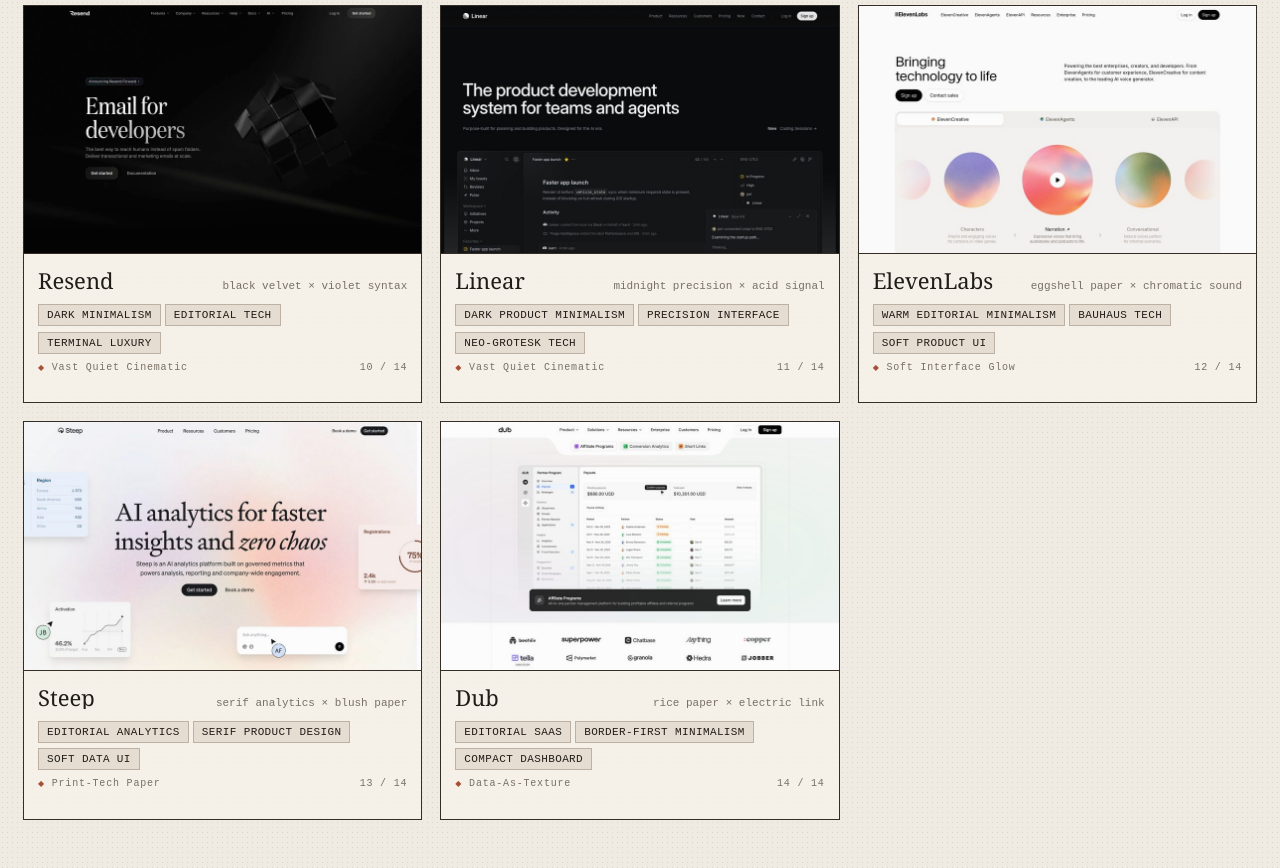
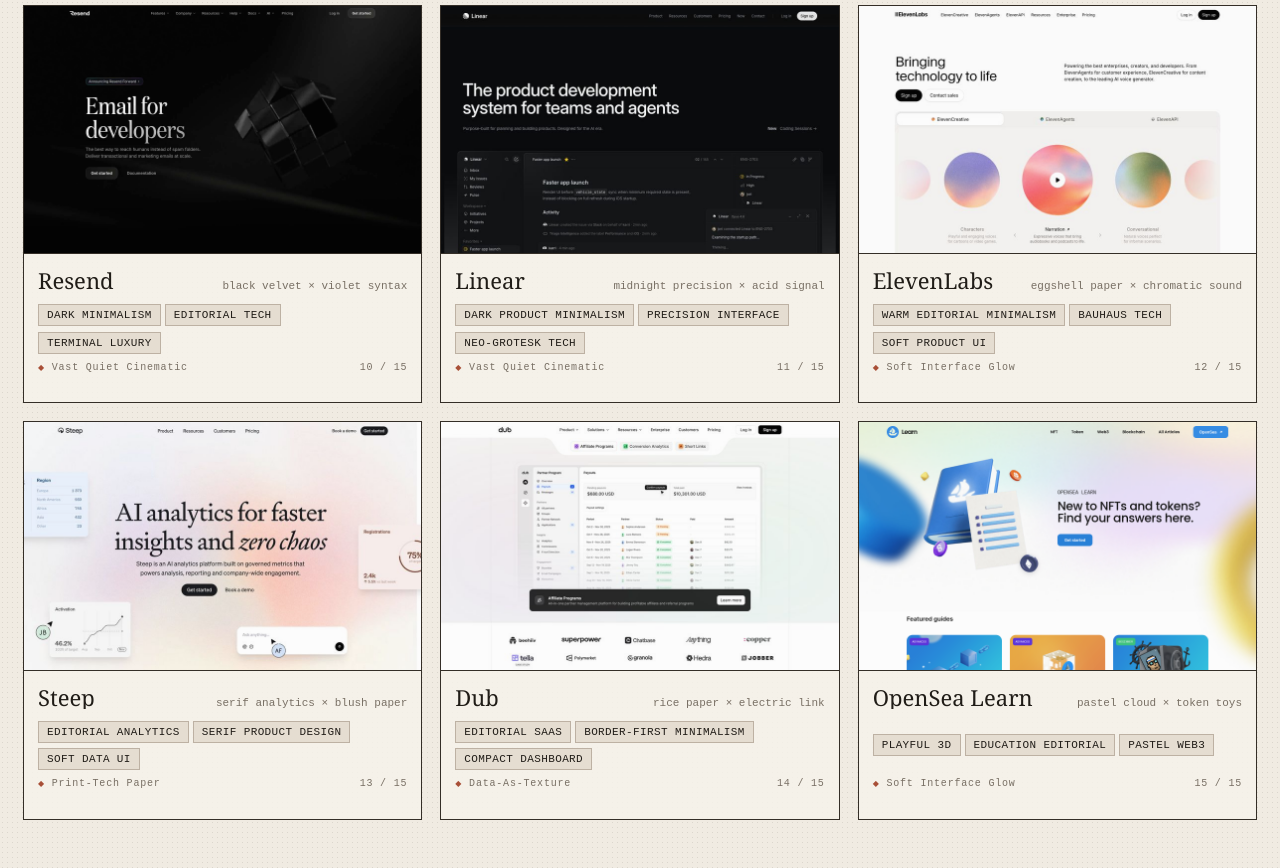
Before and after one commit to bresends/moodboard, a React (Vite) app: page / in a window 1280 px wide. Shown: the part 1370-2238 px from the top of the page. Built offline with nearby package versions, Linux system fonts and the light colour scheme.

Commit message:
feat(references): add opensea learn study
Keep the pastel educational language and tactile illustration approach
available as a separate onboarding reference.

```diff
--- a/src/data.ts
+++ b/src/data.ts
@@ -525,4 +525,46 @@
       ],
     },
   },
+  {
+    id: 15,
+    title: 'OpenSea Learn',
+    note: 'pastel cloud × token toys',
+    category: 'Soft Interface Glow',
+    styles: ['playful 3D', 'education editorial', 'pastel Web3'],
+    tags: [
+      'atmospheric pastel gradient',
+      'toy-like 3D illustration',
+      'bold geometric headline',
+      'saturated learning cards',
+    ],
+    searchTerms: [
+      'playful 3D education landing page',
+      'pastel Web3 onboarding website',
+      'soft gradient learning hub design',
+    ],
+    image: 'images/opensea-learn.png',
+    alt: 'OpenSea Learn com livro e ficha em 3D sobre névoa pastel, título geométrico e cartões educacionais coloridos.',
+    referenceStyle: true,
+    sourceUrl: 'https://opensea.io/learn',
+    guide: {
+      palette: [
+        { name: 'Cloud White', value: '#ffffff' },
+        { name: 'Mint Haze', value: '#effbe8' },
+        { name: 'Lavender Haze', value: '#eee8ff' },
+        { name: 'Ocean Blue', value: '#2081e2' },
+        { name: 'Sun Glow', value: '#ffd84a' },
+        { name: 'Ink', value: '#111111' },
+      ],
+      typography: [
+        'Geometric sans — hero, navigation, and article headings',
+        'Condensed mono — uppercase section eyebrow',
+      ],
+      principles: [
+        'Use large blurred color fields as atmosphere, not containers.',
+        'Pair soft gradients with tactile toy-like educational objects.',
+        'Keep navigation and headlines dark for clarity over the haze.',
+        'Give content categories distinct saturated card colors.',
+      ],
+    },
+  },
 ]
```
Also changed, not shown: public/images/opensea-learn.png (added).
